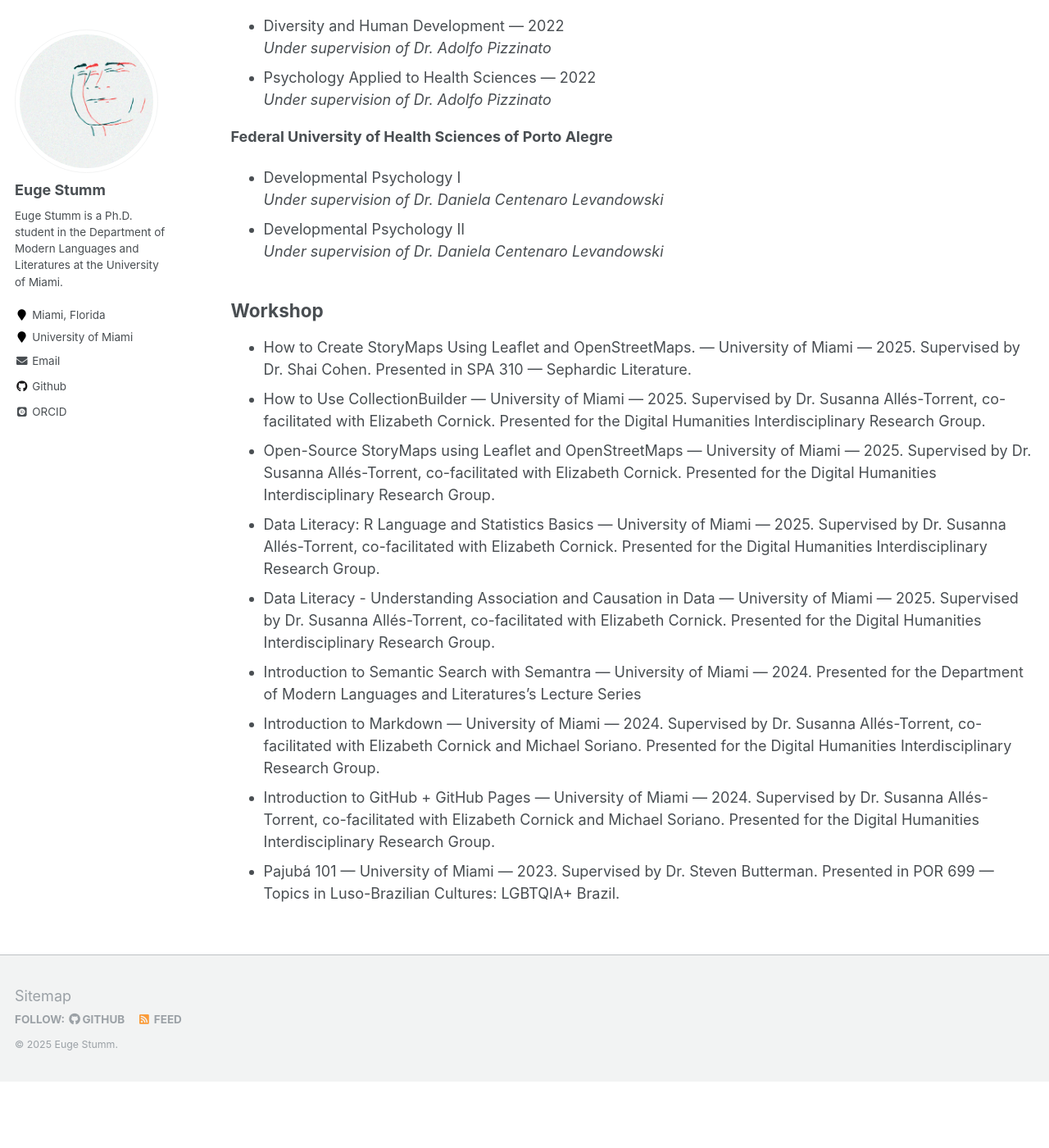
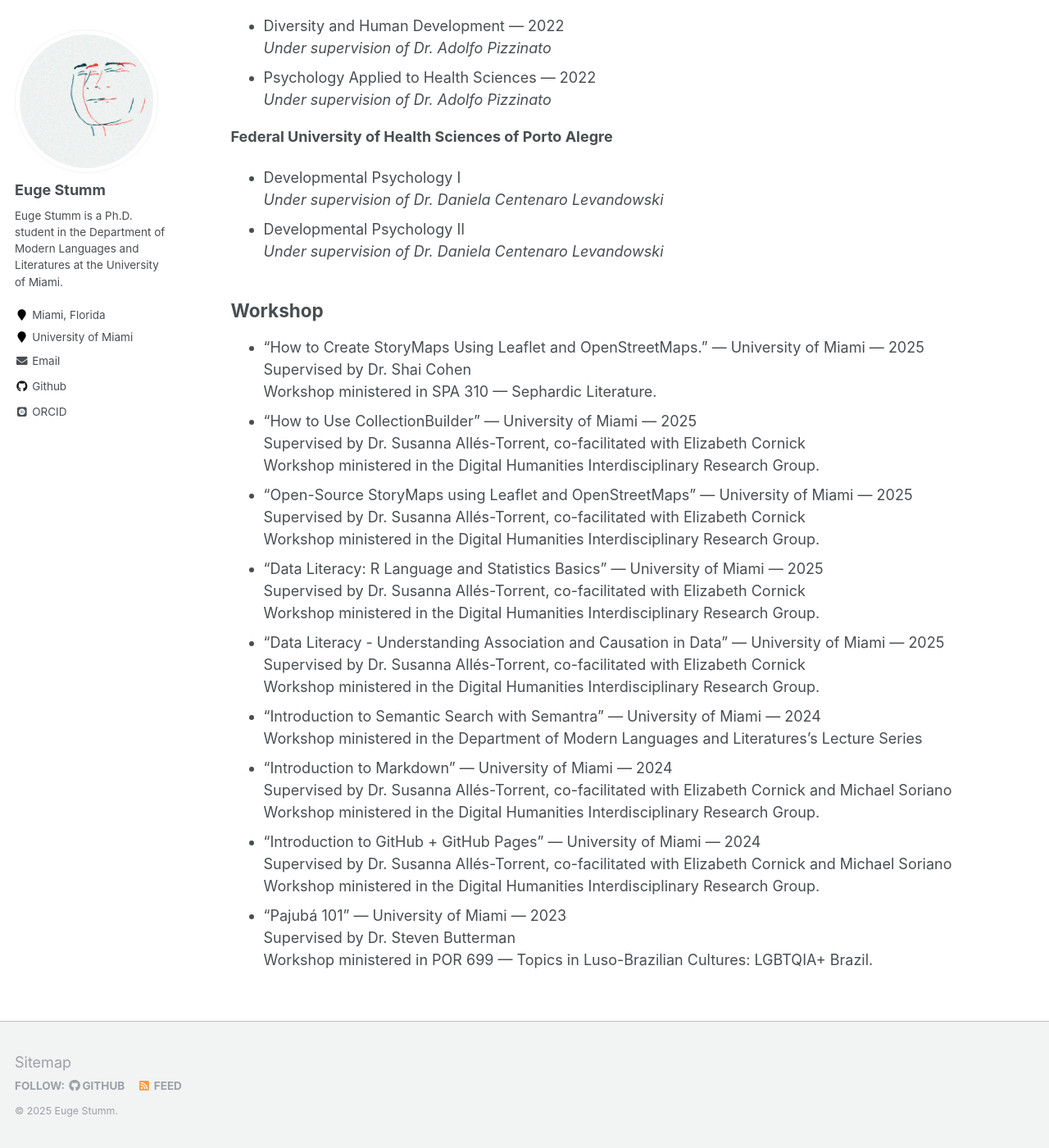
Before and after one commit to eugestumm/eugestumm.github.io, a Jekyll site: the page built from _pages/teaching.md, in a window 1280 px wide and 1400 px high, scrolled down 1140 px. Shown: the whole window at 82% size. Built offline with Jekyll 4.4.1, drawn with Linux system fonts in a browser that asks for light colours; some web fonts are replaced; before the commit the page ends 2459 px from its top, so only the background shows below that.

Commit message:
updated teaching

```diff
--- a/_pages/teaching.md
+++ b/_pages/teaching.md
@@ -54,12 +54,29 @@ author_profile: true
 
 ## Workshop
 
-- How to Create StoryMaps Using Leaflet and OpenStreetMaps. — University of Miami — 2025. Supervised by Dr. Shai Cohen. Presented in SPA 310 — Sephardic Literature.
-- How to Use CollectionBuilder — University of Miami — 2025. Supervised by Dr. Susanna Allés-Torrent, co-facilitated with Elizabeth Cornick. Presented for the Digital Humanities Interdisciplinary Research Group.
-- Open-Source StoryMaps using Leaflet and OpenStreetMaps — University of Miami — 2025. Supervised by Dr. Susanna Allés-Torrent, co-facilitated with Elizabeth Cornick. Presented for the Digital Humanities Interdisciplinary Research Group.
-- Data Literacy: R Language and Statistics Basics — University of Miami — 2025. Supervised by Dr. Susanna Allés-Torrent, co-facilitated with Elizabeth Cornick. Presented for the Digital Humanities Interdisciplinary Research Group.
-- Data Literacy - Understanding Association and Causation in Data — University of Miami — 2025. Supervised by Dr. Susanna Allés-Torrent, co-facilitated with Elizabeth Cornick. Presented for the Digital Humanities Interdisciplinary Research Group.
-- Introduction to Semantic Search with Semantra — University of Miami — 2024. Presented for the Department of Modern Languages and Literatures's Lecture Series
-- Introduction to Markdown — University of Miami — 2024. Supervised by Dr. Susanna Allés-Torrent, co-facilitated with Elizabeth Cornick and Michael Soriano. Presented for the Digital Humanities Interdisciplinary Research Group.
-- Introduction to GitHub + GitHub Pages — University of Miami — 2024. Supervised by Dr. Susanna Allés-Torrent, co-facilitated with Elizabeth Cornick and Michael Soriano. Presented for the Digital Humanities Interdisciplinary Research Group.
-- Pajubá 101 — University of Miami — 2023. Supervised by Dr. Steven Butterman. Presented in POR 699 — Topics in Luso-Brazilian Cultures: LGBTQIA+ Brazil.
+- "How to Create StoryMaps Using Leaflet and OpenStreetMaps." — University of Miami — 2025
+  Supervised by Dr. Shai Cohen
+  Workshop ministered in SPA 310 — Sephardic Literature.
+- "How to Use CollectionBuilder" — University of Miami — 2025
+  Supervised by Dr. Susanna Allés-Torrent, co-facilitated with Elizabeth Cornick
+  Workshop ministered in the Digital Humanities Interdisciplinary Research Group.
+- "Open-Source StoryMaps using Leaflet and OpenStreetMaps" — University of Miami — 2025
+  Supervised by Dr. Susanna Allés-Torrent, co-facilitated with Elizabeth Cornick
+  Workshop ministered in the Digital Humanities Interdisciplinary Research Group.
+- "Data Literacy: R Language and Statistics Basics" — University of Miami — 2025
+  Supervised by Dr. Susanna Allés-Torrent, co-facilitated with Elizabeth Cornick
+  Workshop ministered in the Digital Humanities Interdisciplinary Research Group.
+- "Data Literacy - Understanding Association and Causation in Data" — University of Miami — 2025
+  Supervised by Dr. Susanna Allés-Torrent, co-facilitated with Elizabeth Cornick
+  Workshop ministered in the Digital Humanities Interdisciplinary Research Group.
+- "Introduction to Semantic Search with Semantra" — University of Miami — 2024
+  Workshop ministered in the Department of Modern Languages and Literatures's Lecture Series
+- "Introduction to Markdown" — University of Miami — 2024
+  Supervised by Dr. Susanna Allés-Torrent, co-facilitated with Elizabeth Cornick and Michael Soriano
+  Workshop ministered in the Digital Humanities Interdisciplinary Research Group.
+- "Introduction to GitHub + GitHub Pages" — University of Miami — 2024
+  Supervised by Dr. Susanna Allés-Torrent, co-facilitated with Elizabeth Cornick and Michael Soriano
+  Workshop ministered in the Digital Humanities Interdisciplinary Research Group.
+- "Pajubá 101" — University of Miami — 2023
+  Supervised by Dr. Steven Butterman
+  Workshop ministered in POR 699 — Topics in Luso-Brazilian Cultures: LGBTQIA+ Brazil.
```
Also changed, not shown: cv_updater/teaching.md (+26 -9 lines), cv_updater/updater_teaching.py (+38 -52 lines).
